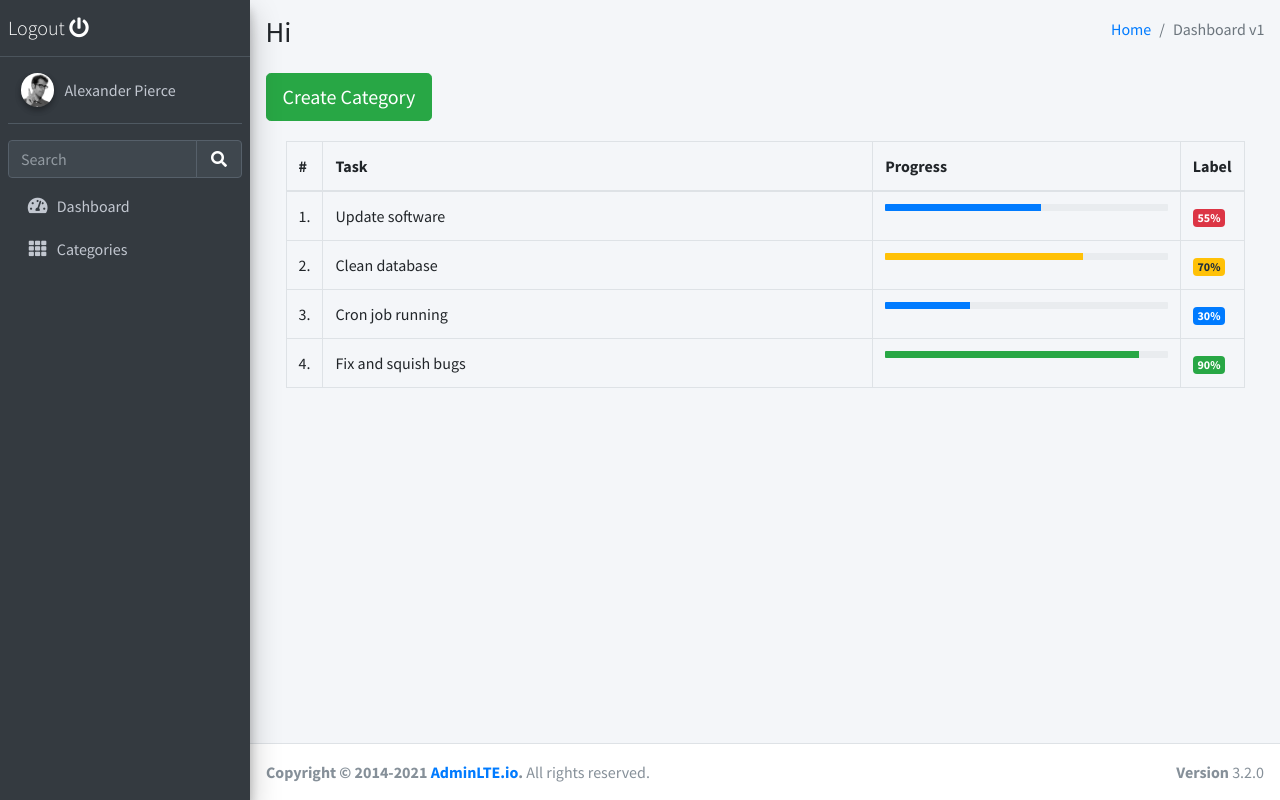
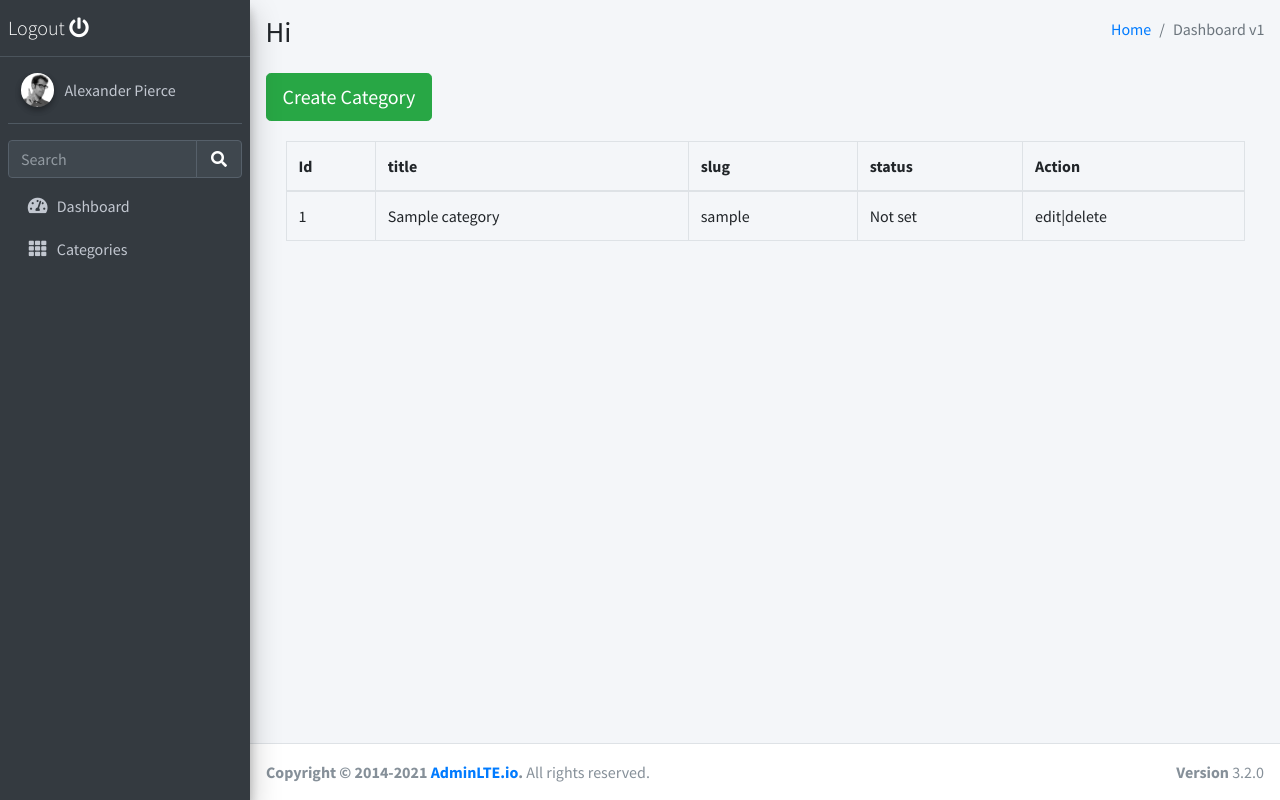
Before and after one commit to spvn81/e-commerce, a PHP site: page /categories.php in a window 1280 px wide. Run offline with PHP 8.4, Linux system fonts and the light colour scheme; the visitor is signed in with stand-in values (Sample User, id 1); tables that the repository leaves empty or names only in its code hold one stand-in row (values such as "Sample post"); some libraries are stand-ins or nearby versions.

Commit message:
display categories data

```diff
--- a/admin/categories.php
+++ b/admin/categories.php
@@ -36,56 +36,50 @@
         <div class="col-md-12">
 
         <div class="card-body">
+          <?php
+    include('config/conn.php');
+    $category_select ="SELECT * FROM categories";
+    $category_ex = mysqli_query($conn,$category_select);
+    $categories = mysqli_fetch_all($category_ex,MYSQLI_ASSOC);
+
+
+
+        ?>
                 <table class="table table-bordered">
                   <thead>
                     <tr>
-                      <th style="width: 10px">#</th>
-                      <th>Task</th>
-                      <th>Progress</th>
-                      <th style="width: 40px">Label</th>
+                      <th>Id</th>
+                      <th>title</th>
+                      <th>slug</th>
+                      <th>status</th>
+                      <th>Action</th>
                     </tr>
                   </thead>
                   <tbody>
+                    <?php foreach(   $categories as $category){ ?>
                     <tr>
-                      <td>1.</td>
-                      <td>Update software</td>
-                      <td>
-                        <div class="progress progress-xs">
-                          <div class="progress-bar progress-bar-danger" style="width: 55%"></div>
-                        </div>
-                      </td>
-                      <td><span class="badge bg-danger">55%</span></td>
+                    <td><?= $category['id'] ?></td>
+                    <td><?= $category['title'] ?></td>
+                    <td><?= $category['slug'] ?></td>
+                    <td><?php
+                        if($category['status']==1){
+                          echo "Active";
+                        }else if($category['status']==2){
+                          echo "In Active";
+
+                        }else{
+                          echo "Not set";
+
+                        }
+
+
+                    ?></td>
+                    <td>edit|delete</td>
                     </tr>
-                    <tr>
-                      <td>2.</td>
-                      <td>Clean database</td>
-                      <td>
-                        <div class="progress progress-xs">
-                          <div class="progress-bar bg-warning" style="width: 70%"></div>
-                        </div>
-                      </td>
-                      <td><span class="badge bg-warning">70%</span></td>
-                    </tr>
-                    <tr>
-                      <td>3.</td>
-                      <td>Cron job running</td>
-                      <td>
-                        <div class="progress progress-xs progress-striped active">
-                          <div class="progress-bar bg-primary" style="width: 30%"></div>
-                        </div>
-                      </td>
-                      <td><span class="badge bg-primary">30%</span></td>
-                    </tr>
-                    <tr>
-                      <td>4.</td>
-                      <td>Fix and squish bugs</td>
-                      <td>
-                        <div class="progress progress-xs progress-striped active">
-                          <div class="progress-bar bg-success" style="width: 90%"></div>
-                        </div>
-                      </td>
-                      <td><span class="badge bg-success">90%</span></td>
-                    </tr>
+                    <?php } ?>
+
+
+
                   </tbody>
                 </table>
               </div>
```
Also changed, not shown: admin/create_category.php (+16 -2 lines).
